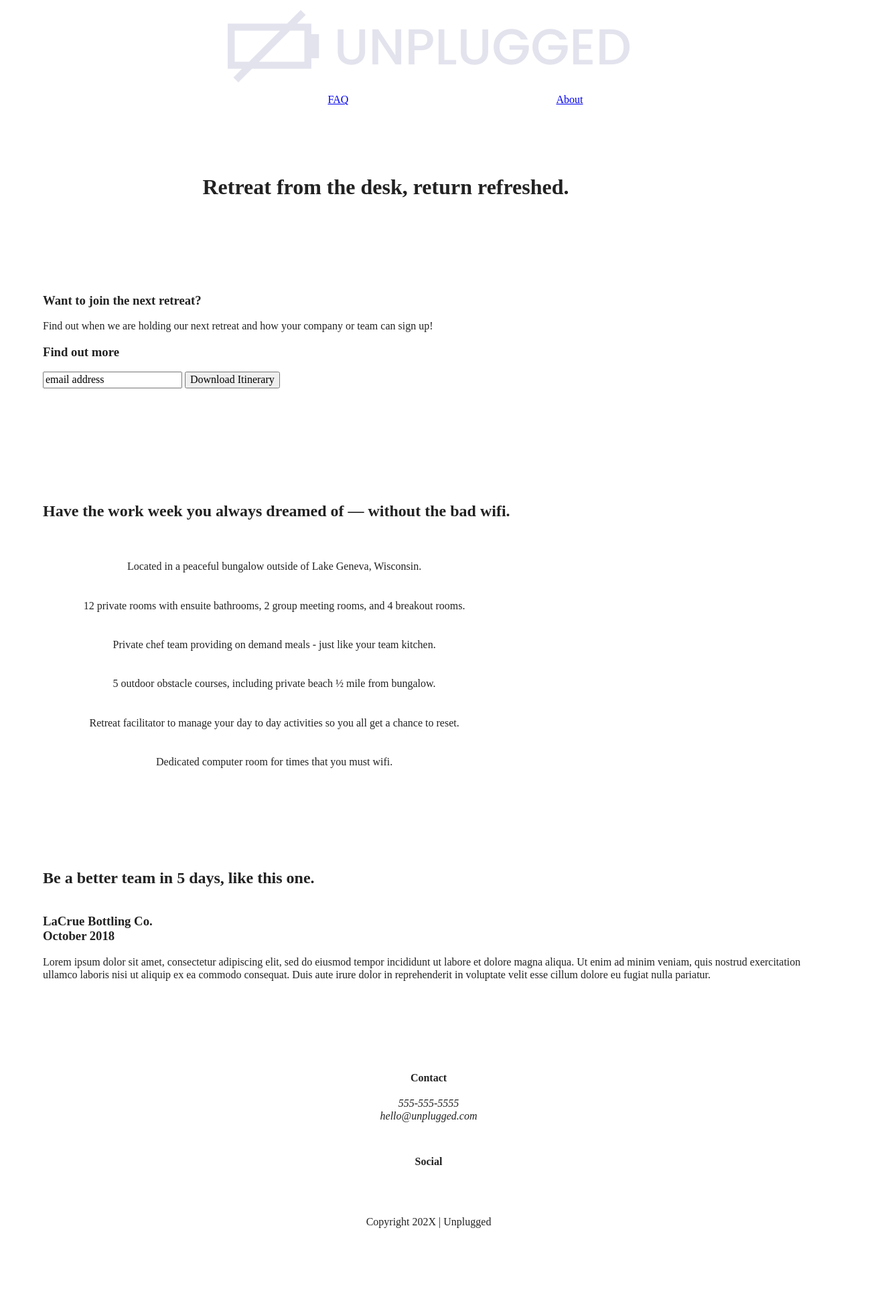
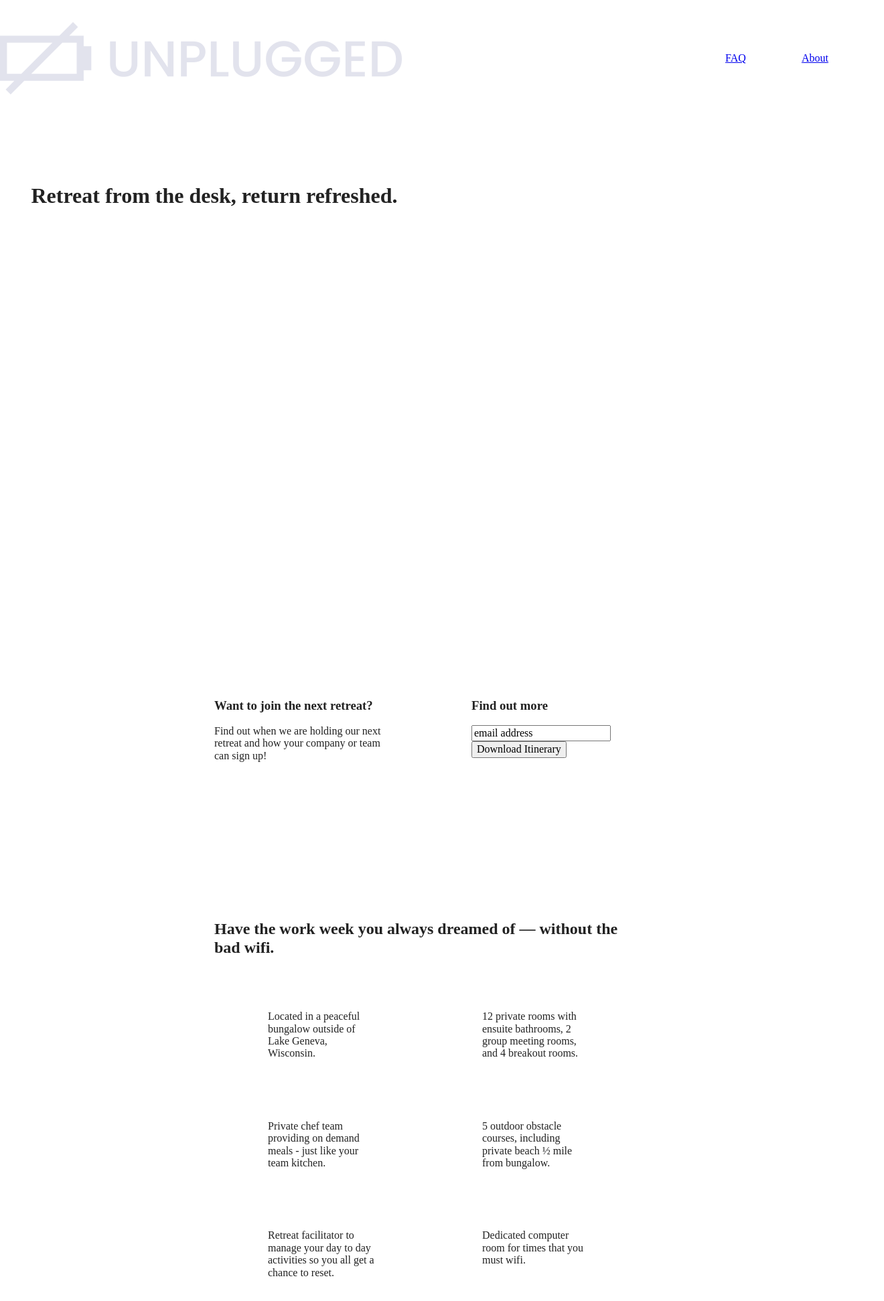
Before and after one commit to jeanette-f/unplugged-website, a website built with Parcel: page index.html in a window 1280 px wide. Shown: the top 1943 px of the page at 67% size, 1320 px wide, since content can reach past the window. Before the commit the page ends 1905 px from the top, so only its background shows below. Built offline with nearby package versions, Linux system fonts and the light colour scheme.

Commit message:
Added tablet media styles

```diff
--- a/css/main.css
+++ b/css/main.css
@@ -133,7 +133,12 @@
   align-items: center;
   text-align: center;
 }
-
+footer p {
+  margin: 0;
+}
+footer h4 {
+  margin: 20px 0;
+}
 footer .content-wrapper {
   width: 55%;
 }
@@ -141,9 +146,7 @@
 footer .contact {
   margin-bottom: 50px;
 }
-footer h4 {
-  margin: 20px 0;
-}
+
 
 footer .social-icons {
   display: flex;
@@ -167,6 +170,7 @@
 .hero-area {
   display: flex;
   justify-content: center;
+  height: 500px;
 }
 
 aside {
@@ -174,14 +178,6 @@
   justify-content: center;
   margin: 50px 0;
 }
-/*
-aside h3 {
-  margin: 20px 0;
-}
-
-aside p {
-  margin-bottom: 30px;
-} */
 
 .features {
   display: flex;
@@ -197,11 +193,14 @@
   margin: 30px 0;
 }
 
-.features .features-items {
+.features .features-list {
   display: flex;
   justify-content: center;
   align-items: flex-start;
   flex-flow: row wrap;
+}
+
+.features .features-items {
   margin-top: 40px;
 }
 
@@ -253,7 +252,9 @@
   flex-flow: row wrap;
   margin: 50px 0 0 0;
 }
-
+.faq h2 {
+  margin-bottom: 40px;
+}
 .faq-content {
   margin-bottom: 50px;
 }
@@ -355,8 +356,141 @@
    Modify as content requires.
    ========================================================================== */
 
-@media only screen and (min-width: 35em) {
-  /* Style adjustments for viewports that meet the condition */
+@media only screen and (min-width: 768px) {
+  /* Tablet styles here */
+  .content-wrapper {
+    margin: 100px 0;
+    width: 640px;
+  }
+  /*tablet header styles*/
+  header {
+    padding: 33px 0;
+  }
+
+  header .content-wrapper {
+    width: 100%;
+    justify-content: space-between;
+  }
+
+  .header-divider{
+    display: none;
+  }
+  header nav {
+    width: 25%;
+  }
+  header nav ul{
+    justify-content: space-evenly;
+  }
+
+  /*tablet footer styles*/
+  footer .content-wrapper {
+    width: 65%;
+  }
+  .footer-contact {
+    display: flex;
+    justify-content: space-around;
+    align-items: center;
+  }
+  footer .contact {
+    margin: 0;
+  }
+  footer h4 {
+    margin-bottom: 40px;
+  }
+  footer .copyright {
+    width: 100%;
+  }
+
+  /*tablet hero area styles*/
+  .hero-area {
+    height: 600px;
+  }
+  .hero-area h1 {
+    margin: 0;
+  }
+
+  /*tablet aside styles*/
+  aside .content-wrapper{
+    margin: 50px 0;
+    display: flex;
+    justify-content: space-between;
+    align-content: flex-start;
+  }
+  .form-description {
+    width: 40%;
+    margin: 0;
+  }
+  .form {
+    width: 40%;
+    margin: 0;
+  }
+
+  /*tablet features styles*/
+  .features h2 {
+    margin-bottom: 20px;
+  }
+  .features article {
+    display: flex;
+    align-items: center;
+    flex-flow: column wrap;
+    flex-basis: 50%;
+  }
+  .features .features-items {
+    margin-top: 30px;
+    width: 50%;
+  }
+
+  /*tablet reviews styles*/
+  .reviews article {
+    display: flex;
+    justify-content: space-between;
+  }
+
+  .reviews article div {
+    width: 49%;
+  }
+
+  /*tablet About page styles*/
+  .map {
+    height: 350px;
+  }
+  .mission h2 {
+    margin-bottom: 20px;
+  }
+  .mission-content {
+    display: flex;
+    justify-content: space-between;
+    align-items: flex-start;
+
+  }
+
+  .mission p {
+   width: 45%;
+  }
+  .contact-section .content-wrapper h2 {
+    width: 80%;
+  }
+  .contact-content {
+    display: flex;
+    justify-content: space-around;
+    align-items: flex-start;
+  }
+
+  /*tablet FAQs page styles*/
+  .faq .content-wrapper {
+    justify-content: space-between;
+  }
+  .faq-content {
+    flex-basis: 45%;
+  }
+  .faq h2 {
+    width: 100%;
+}
+
+}
+
+@media only screen and (min-width: 1200px) {
+  /* Destop styles here */
 }
 
 @media print,
```
